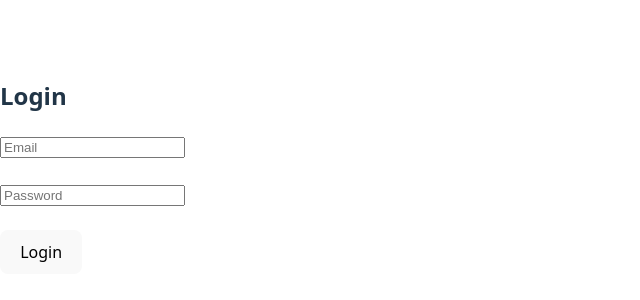
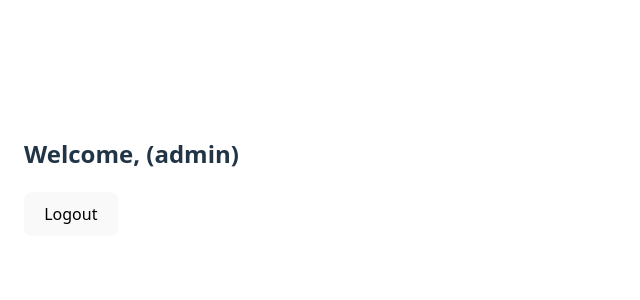
Before and after one commit to Dhruv-raj27/feeManager, a React app in the folder frontend/: page / in a window 1280 px wide. Before the commit this address led to /login. Shown: the part 224-524 px from the top of the page, without its empty margins (0-640 px from the left). Built offline with nearby package versions, Linux system fonts and the light colour scheme; sample sign-in values are in the browser's storage; the HTML template or start-up script is replaced by a standard one.

Commit message:
added a logout feature and also verified the same

```diff
--- a/frontend/src/App.tsx
+++ b/frontend/src/App.tsx
@@ -1,19 +1,48 @@
-import { BrowserRouter, Routes, Route } from "react-router-dom";
+import { BrowserRouter, Routes, Route, Navigate } from "react-router-dom";
 import { AuthProvider, useAuth } from "./auth/AuthContext";
 import Login from "./pages/Login";
 import ProtectedRoute from "./routes/ProtectedRoute";
 
+/* ---------------- Dashboard ---------------- */
+
 const Dashboard = () => {
+  const { user, logout } = useAuth();
+
+  return (
+    <div style={{ padding: 24 }}>
+      <h2>
+        Welcome, {user?.fullName} ({user?.role})
+      </h2>
+      <button onClick={logout}>Logout</button>
+    </div>
+  );
+};
+
+/* ---------------- Login Route Wrapper ----------------
+   Prevents logged-in users from seeing /login again
+------------------------------------------------------ */
+
+const LoginRoute = () => {
   const { user } = useAuth();
-  return <h2>Welcome, {user?.fullName} ({user?.role})</h2>;
+
+  if (user) {
+    return <Navigate to="/" replace />;
+  }
+
+  return <Login />;
 };
+
+/* ---------------- App ---------------- */
 
 function App() {
   return (
     <AuthProvider>
       <BrowserRouter>
         <Routes>
-          <Route path="/login" element={<Login />} />
+          {/* Login */}
+          <Route path="/login" element={<LoginRoute />} />
+
+          {/* Protected Dashboard */}
           <Route
             path="/"
             element={
@@ -22,6 +51,9 @@ function App() {
               </ProtectedRoute>
             }
           />
+
+          {/* Fallback */}
+          <Route path="*" element={<Navigate to="/" replace />} />
         </Routes>
       </BrowserRouter>
     </AuthProvider>
--- a/frontend/src/auth/AuthContext.tsx
+++ b/frontend/src/auth/AuthContext.tsx
@@ -1,15 +1,15 @@
-import React, { createContext, useContext, useState } from "react";
+import React, { createContext, useContext, useEffect, useState } from "react";
 
 interface User {
-    fullName : string;
-    role : string;
+  fullName: string;
+  role: string;
 }
 
 interface AuthContextType {
-    user : User | null;
-    token : string | null;
-    loginUser : (token : string, user : User) => void;
-    logout : () => void;
+  user: User | null;
+  token: string | null;
+  loginUser: (token: string, user: User) => void;
+  logout: () => void;
 }
 
 const AuthContext = createContext<AuthContextType | undefined>(undefined);
@@ -18,18 +18,32 @@ export const AuthProvider: React.FC<{ children: React.ReactNode }> = ({ children
   const [user, setUser] = useState<User | null>(null);
   const [token, setToken] = useState<string | null>(null);
 
+  useEffect(() => {
+    const storedToken = localStorage.getItem("auth_token");
+    const storedUser = localStorage.getItem("auth_user");
+
+    if (storedToken && storedUser) {
+      setToken(storedToken);
+      setUser(JSON.parse(storedUser));
+    }
+  }, []);
+
   const loginUser = (token: string, user: User) => {
     setToken(token);
     setUser(user);
+    localStorage.setItem("auth_token", token);
+    localStorage.setItem("auth_user", JSON.stringify(user));
   };
 
   const logout = () => {
     setToken(null);
     setUser(null);
+    localStorage.removeItem("auth_token");
+    localStorage.removeItem("auth_user");
   };
 
   return (
-        <AuthContext.Provider value = {{ user, token, loginUser, logout}}>
+    <AuthContext.Provider value={{ user, token, loginUser, logout }}>
       {children}
     </AuthContext.Provider>
   );
@@ -37,7 +51,7 @@ export const AuthProvider: React.FC<{ children: React.ReactNode }> = ({ children
 
 export const useAuth = () => {
   const context = useContext(AuthContext);
-    if(!context) {
+  if (!context) {
     throw new Error("useAuth must be used within AuthProvider");
   }
   return context;
```
Also changed, not shown: frontend/src/pages/Login.tsx (+1 -6 lines). Lines whose indentation alone changed are shown as unchanged.
